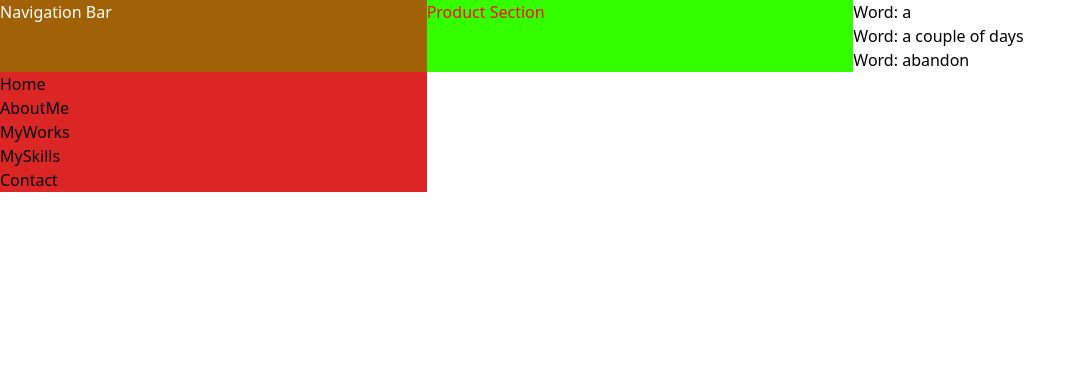
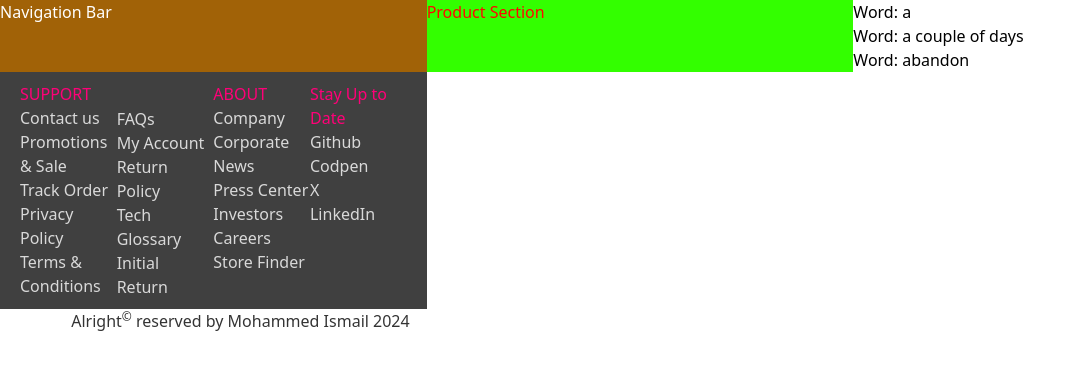
Before and after one commit to mdaleardc/product-landing, a React (Vite) app: page / in a window 1280 px wide. Shown: the top 370 px of the page, without its empty margins (0-1086 px from the left). Built offline with nearby package versions, Linux system fonts and the light colour scheme.

Commit message:
Footer.jsx is now up to date

```diff
--- a/src/Components/Footer.jsx
+++ b/src/Components/Footer.jsx
@@ -5,13 +5,50 @@
 
   return (
     <div>
-      <ul className="bg-red-600">
-        <li><a href="#">Home</a></li>
-        <li><a href="#">AboutMe</a></li>
-        <li><a href="#">MyWorks</a></li>
-        <li><a href="#">MySkills</a></li>
-        <li><a href="#">Contact</a></li>
+      <div className="footer-div bg-[#111c] w-full text-[#fffc] grid grid-cols-2 md:grid-cols-4 items-start pl-[20px] pr-[20px] pt-[10px] pb-[10px]">
+    <div className="support-div">
+      <h1 className=" text-[#FF0078]">SUPPORT</h1>
+      <ul>
+        <li><a href="https://my-project-orpin-nine.vercel.app/">Contact us</a></li>
+        <li><a href="https://my-project-orpin-nine.vercel.app/">Promotions & Sale</a></li>
+        <li><a href="https://my-project-orpin-nine.vercel.app/">Track Order</a></li>
+        <li><a href="https://my-project-orpin-nine.vercel.app/">Privacy Policy</a></li>
+        <li><a href="https://my-project-orpin-nine.vercel.app/">Terms & Conditions</a></li>
+    </ul>
+    </div>
+    <div className="faq-div pt-[25px]">
+      <ul>
+        <li><a href="https://my-project-orpin-nine.vercel.app/">FAQs</a></li>
+        <li><a href="https://my-project-orpin-nine.vercel.app/">My Account</a></li>
+        <li><a href="https://my-project-orpin-nine.vercel.app/">Return Policy</a></li>
+        <li><a href="https://my-project-orpin-nine.vercel.app/">Tech Glossary</a></li>
+        <li><a href="https://my-project-orpin-nine.vercel.app/">Initial Return</a></li>
       </ul>
+    </div>
+    <div className="about-div justify-items-start">
+      <h1 className="text-[#FF0078]">ABOUT</h1>
+      <ul>
+        <li><a href="https://my-project-orpin-nine.vercel.app/">Company</a></li>
+        <li><a href="https://my-project-orpin-nine.vercel.app/">Corporate News</a></li>
+        <li><a href="https://my-project-orpin-nine.vercel.app/">Press Center</a></li>
+        <li><a href="https://my-project-orpin-nine.vercel.app/">Investors</a></li>
+        <li><a href="https://my-project-orpin-nine.vercel.app/">Careers</a></li>
+        <li><a href="https://my-project-orpin-nine.vercel.app/">Store Finder</a></li>
+      </ul>
+    </div>
+      <div className="social-media ">
+      <ul>
+        <h1 className="text-[#FF0078]">Stay Up to Date</h1>
+        <li><a href="https://my-project-orpin-nine.vercel.app/">Github</a></li>
+        <li><a href="https://my-project-orpin-nine.vercel.app/">Codpen</a></li>
+        <li><a href="https://my-project-orpin-nine.vercel.app/">X</a></li>
+        <li><a href="https://my-project-orpin-nine.vercel.app/">LinkedIn</a></li>
+      </ul>
+    </div>
+    </div>
+    <p className="text-right text-[#000c] pr-[17px] col-start-1 col-end-4 md:col-start-3 md:col-end-5">
+ Alright<sup>&copy;</sup> reserved  by Mohammed Ismail 2024
+    </p>
     </div>
     )
 }
```
